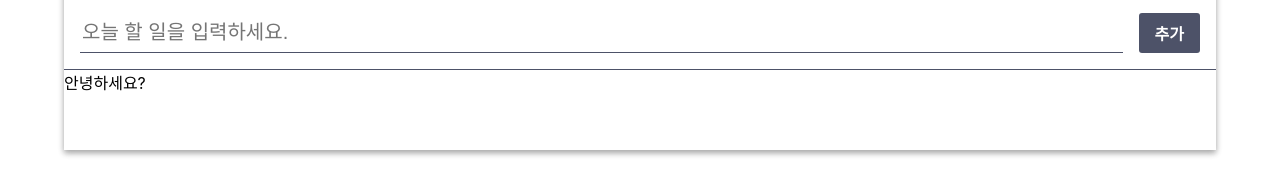
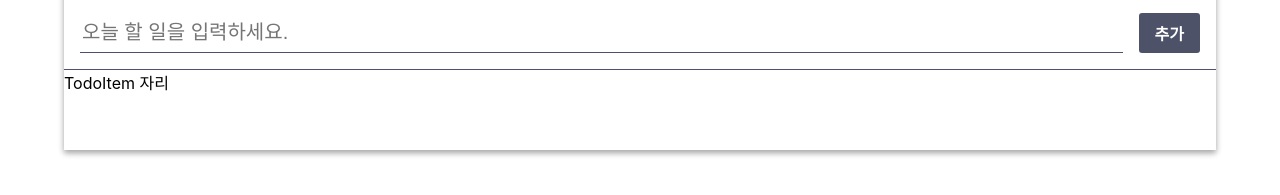
Before and after one commit to bookpark/react-todolist, a React (Create React App) app: page / in a window 1280 px wide. Shown: the part 189-384 px from the top of the page. Built offline with nearby package versions, Linux system fonts and the light colour scheme.

Commit message:
TodoItemList 작성

```diff
--- a/src/App.js
+++ b/src/App.js
@@ -2,12 +2,13 @@ import logo from './logo.svg';
 import './App.css';
 import TodoListTemplate from './components/js/TodoListTemplate';
 import Form from './components/js/Form';
+import TodoItemList from './components/js/TodoItemList';
 
 function App() {
   return (
     <div>
       <TodoListTemplate form={<Form />}>
-        안녕하세요?
+        <TodoItemList />
       </TodoListTemplate>
     </div>
   );
--- /dev/null
+++ b/src/components/js/TodoItemList.js
@@ -0,0 +1,13 @@
+import { Component } from 'react';
+
+class TodoItemList extends Component {
+    render() {
+        return (
+            <div>
+                TodoItem 자리
+            </div>
+        )
+    }
+}
+
+export default TodoItemList;
```
